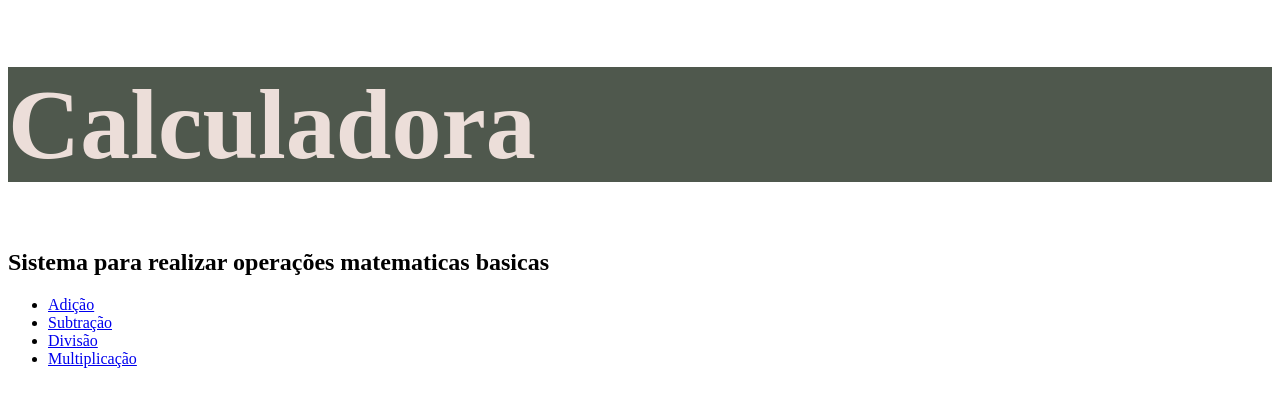
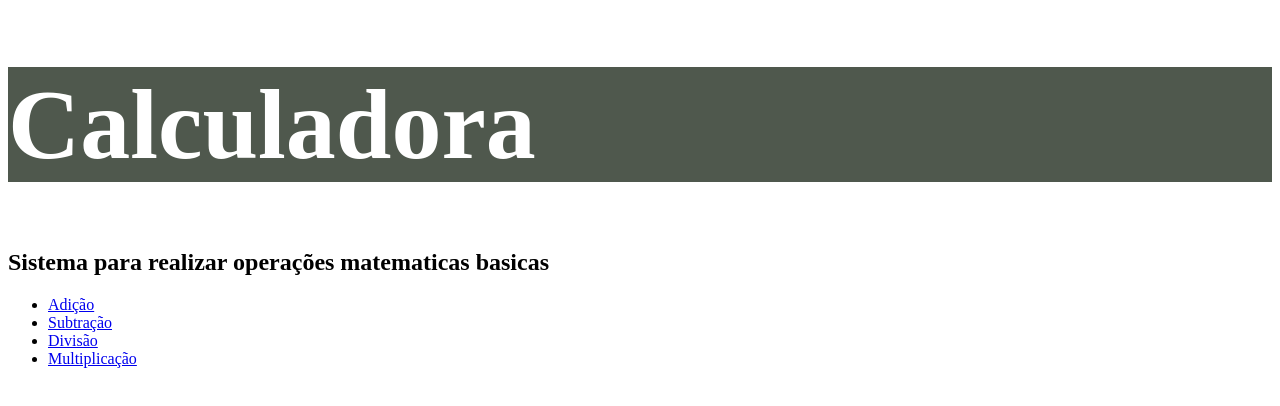
Before and after one commit to SthefanyRVargas/Calculadora, a plain HTML site: page index.html in a window 1280 px wide. Drawn offline with Linux system fonts and the light colour scheme.

Commit message:
Update index.html

```diff
--- a/index.html
+++ b/index.html
@@ -6,7 +6,7 @@
   </head>
 
   <body>
-    <h1 style="color: #ecded9; background-color: #4F584D; width: 100%; font-size: 100px">Calculadora</h1>
+    <h1 style="color: white; background-color: #4F584D; width: 100%; font-size: 100px">Calculadora</h1>
     <h2>Sistema para realizar operações matematicas basicas</h2>
 
     <ul>
```
